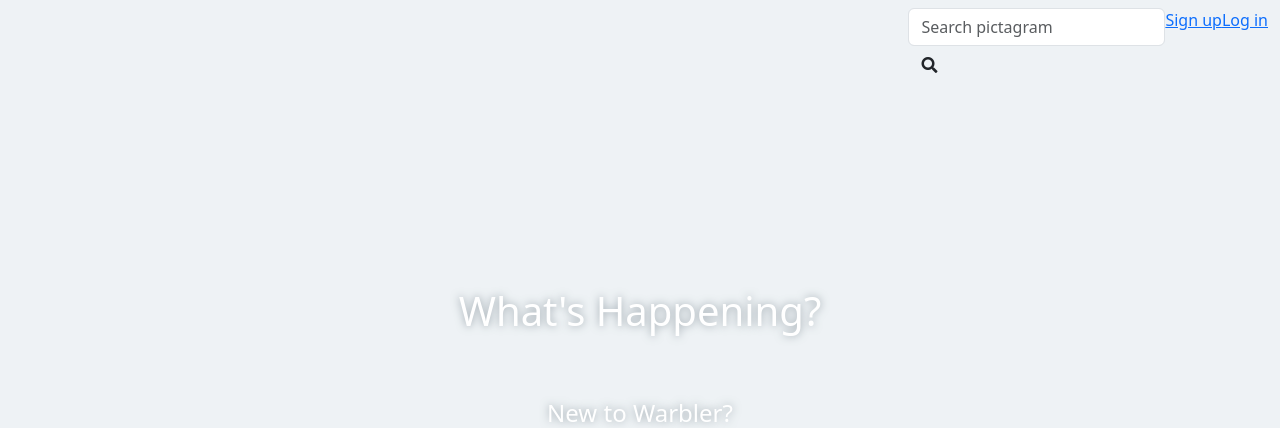
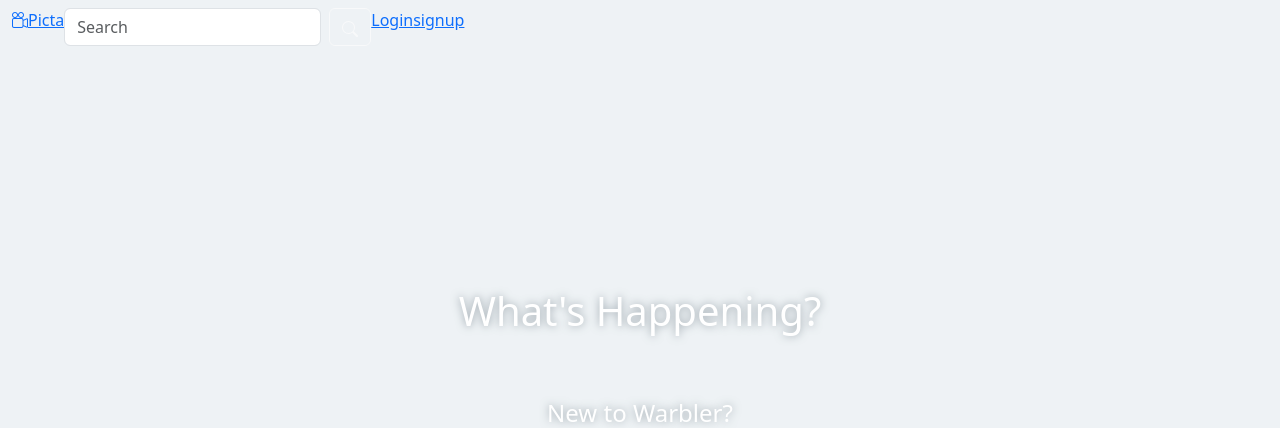
Before and after one commit to LandonM44/springboard, a Flask app: page / in a window 1280 px wide. Shown: the top 428 px of the page. Run offline with Flask 2, Linux system fonts and the light colour scheme; parts of the project's set-up code (start-up, migrations or seed data) failed here and were passed over; some libraries are stand-ins or nearby versions.

Commit message:
Update base.html

```diff
--- a/instaFake/templates/base.html
+++ b/instaFake/templates/base.html
@@ -4,6 +4,7 @@
     <meta charset="UTF-8">
     <meta http-equiv="X-UA-Compatible" content="IE=edge">
     <meta name="viewport" content="width=device-width, initial-scale=1.0">
+    <link rel="stylesheet" href="https://cdn.jsdelivr.net/npm/bootstrap-icons@1.5.0/font/bootstrap-icons.css">
     <link rel="stylesheet"
         href="https://unpkg.com/bootstrap/dist/css/bootstrap.css">
       <script src="https://code.jquery.com/jquery-3.2.1.slim.min.js" integrity="sha384-KJ3o2DKtIkvYIK3UENzmM7KCkRr/rE9/Qpg6aAZGJwFDMVNA/GpGFF93hXpG5KkN" crossorigin="anonymous"></script>
@@ -14,8 +15,63 @@
     <link rel="stylesheet" href="/static/stylesheets/app.css">
     <title>Document</title>
 </head>
-<body>
-    <nav class="navbar navbar-expand">
+<body id="body">
+  <nav id="pictaNav" class="navbar navbar-expand-lg">
+    <div class="container-fluid">
+
+      <div class="collapse navbar-collapse" id="navbarSupportedContent">
+        <ul class="navbar-nav me-auto mb-2 mb-lg-0">
+          {% if request.endpoint != None %}
+          <li>
+            <a href="/" class="nav-a"><i id="logo" class="bi bi-camera-reels"></i>Picta</a>
+          </li>
+          <li>
+            <form class="d-flex" action="/users">
+              <input class="form-control me-2" type="search" placeholder="Search" aria-label="Search">
+              <button class="btn btn-outline-light" type="submit"><svg xmlns="http://www.w3.org/2000/svg" width="16" height="16" fill="currentColor" class="bi bi-search" viewBox="0 0 16 16">
+                <path d="M11.742 10.344a6.5 6.5 0 1 0-1.397 1.398h-.001c.03.04.062.078.098.115l3.85 3.85a1 1 0 0 0 1.415-1.414l-3.85-3.85a1.007 1.007 0 0 0-.115-.1zM12 6.5a5.5 5.5 0 1 1-11 0 5.5 5.5 0 0 1 11 0z"/>
+              </svg></button>
+            </form>
+          </li>
+          {% endif %}
+          {% if not g.user %}
+
+          <li class="navLi" class="nav-item">
+            <a class="nav-a" href="/login">Login</a>
+          </li>
+          <li class="navLi" class="nav-item">
+            <a class="nav-a" class="nav-link" href="/signup">signup</a>
+          </li>
+          {% else %}
+
+          <li class="navLi" class="nav-item">
+            <a class="nav-a" href="/users/{{ g.user.id }}">
+              @{{ g.user.username }}
+            </a>
+          </li>
+          <li class="navLi" class="nav-item">
+            <a class="nav-a" href="/feed">Feed</a>
+          </li>
+          <li class="navLi" class="nav-item">
+            <a class="nav-a" href="/posts/new">New Post</a>
+          </li>
+          <li class="navLi" class="nav-item">
+            <a class="nav-a" href="/logout">Logout</a>
+          </li>
+          {% endif %}
+        </ul>
+      </div>
+    </div>
+  </nav>
+    <div class="container">
+        {% for category, message in get_flashed_messages(with_categories=True) %}
+        <div class="alert alert-{{ category }}">{{ message }}</div>
+        {% endfor %}
+    {% block content %}
+    {% endblock %}
+</body>
+</html>
+<!--<nav id="pictaNav" class="navbar navbar-expand-lg">
         <div class="container-fluid">
           <div class="navbar-header">
             <a href="/" class="navbar-brand">
@@ -37,25 +93,17 @@
             {% if not g.user %}
 
             <li><a href="/signup">Sign up</a></li>
-            <li><a href="/login">Log in</a></li>
+            <li class="nav-item"><a id="navLi" href="/login">Log in</a></li>
             {% else %}
             <li>
               <a href="/users/{{ g.user.id }}">
                 <img src="{{ g.user.image_url }}" alt="{{ g.user.username }}">
               </a>
             </li>
-            <li><a href="/feed">feed</a></li>
-            <li><a href="/posts/new">New Post</a></li>
-            <li><a href="/logout">Log out</a></li>
+            <li class="navLi" class="nav-item"><a class="nav-link" href="/feed">feed</a></li>
+            <li class="navLi" class="nav-item"><a class="nav-link" href="/posts/new">New Post</a></li>
+            <li class="navLi"><a href="/logout">Log out</a></li>
             {% endif %}
           </ul>
         </div>
-      </nav>
-    <div class="container">
-        {% for category, message in get_flashed_messages(with_categories=True) %}
-        <div class="alert alert-{{ category }}">{{ message }}</div>
-        {% endfor %}
-    {% block content %}
-    {% endblock %}
-</body>
-</html>
+      </nav>-->
```
